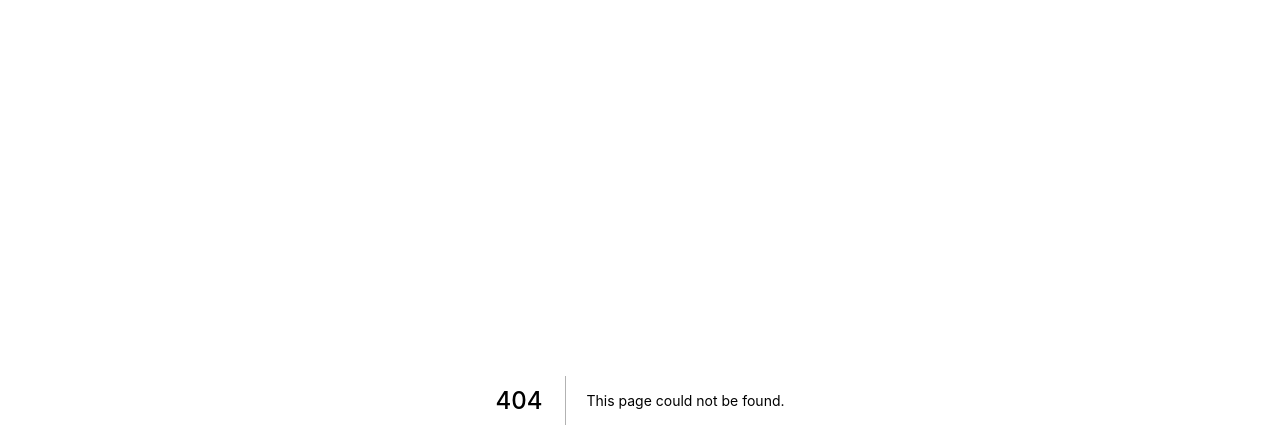
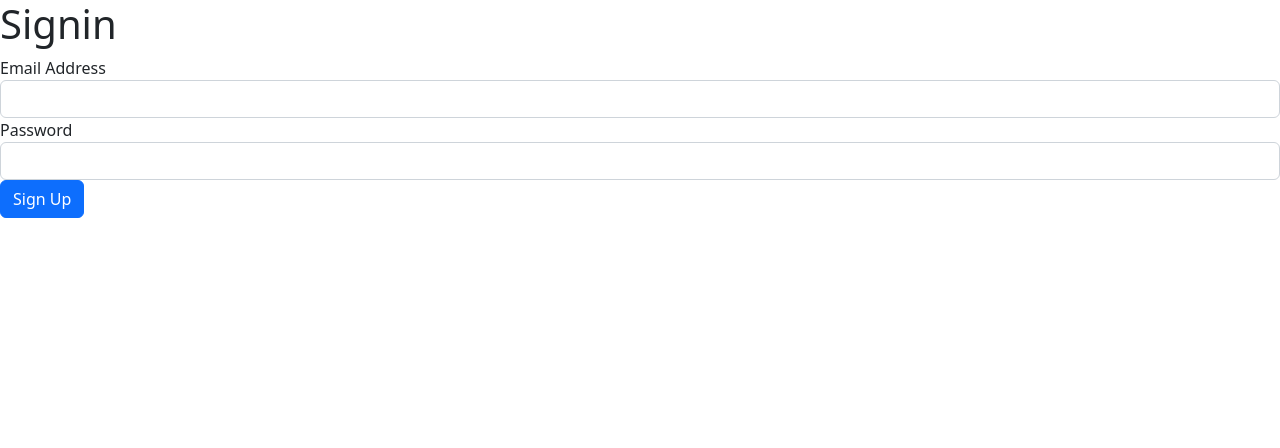
Before and after one commit to adrianponce89/ticketing, a Next.js app in the folder client/: page /auth/signin in a window 1280 px wide. Before the commit this address had no page. Shown: the top 448 px of the page. Built offline with nearby package versions, Linux system fonts and the light colour scheme.

Commit message:
Add signin page

```diff
--- /dev/null
+++ b/client/pages/auth/signin.js
@@ -0,0 +1,46 @@
+import { useState } from "react";
+import Router from "next/router";
+import useRequest from "../../hooks/use-request";
+
+const Signin = () => {
+  const [email, setEmail] = useState();
+  const [password, setPassword] = useState();
+
+  const { errors, doRequest } = useRequest({
+    url: "/api/users/signin",
+    method: "post",
+    body: { email, password },
+    onSuccess: () => Router.push("/"),
+  });
+
+  const onSubmit = async (event) => {
+    event.preventDefault();
+    doRequest();
+  };
+  return (
+    <form onSubmit={onSubmit}>
+      <h1>Signin</h1>
+      <div className="form-group">
+        <label>Email Address</label>
+        <input
+          value={email}
+          onChange={(e) => setEmail(e.target.value)}
+          className="form-control"
+        />
+      </div>
+      <div className="form-group">
+        <label>Password</label>
+        <input
+          value={password}
+          onChange={(e) => setPassword(e.target.value)}
+          type="password"
+          className="form-control"
+        />
+      </div>
+      {errors}
+      <button className="btn btn-primary">Sign Up</button>
+    </form>
+  );
+};
+
+export default Signin;
```
